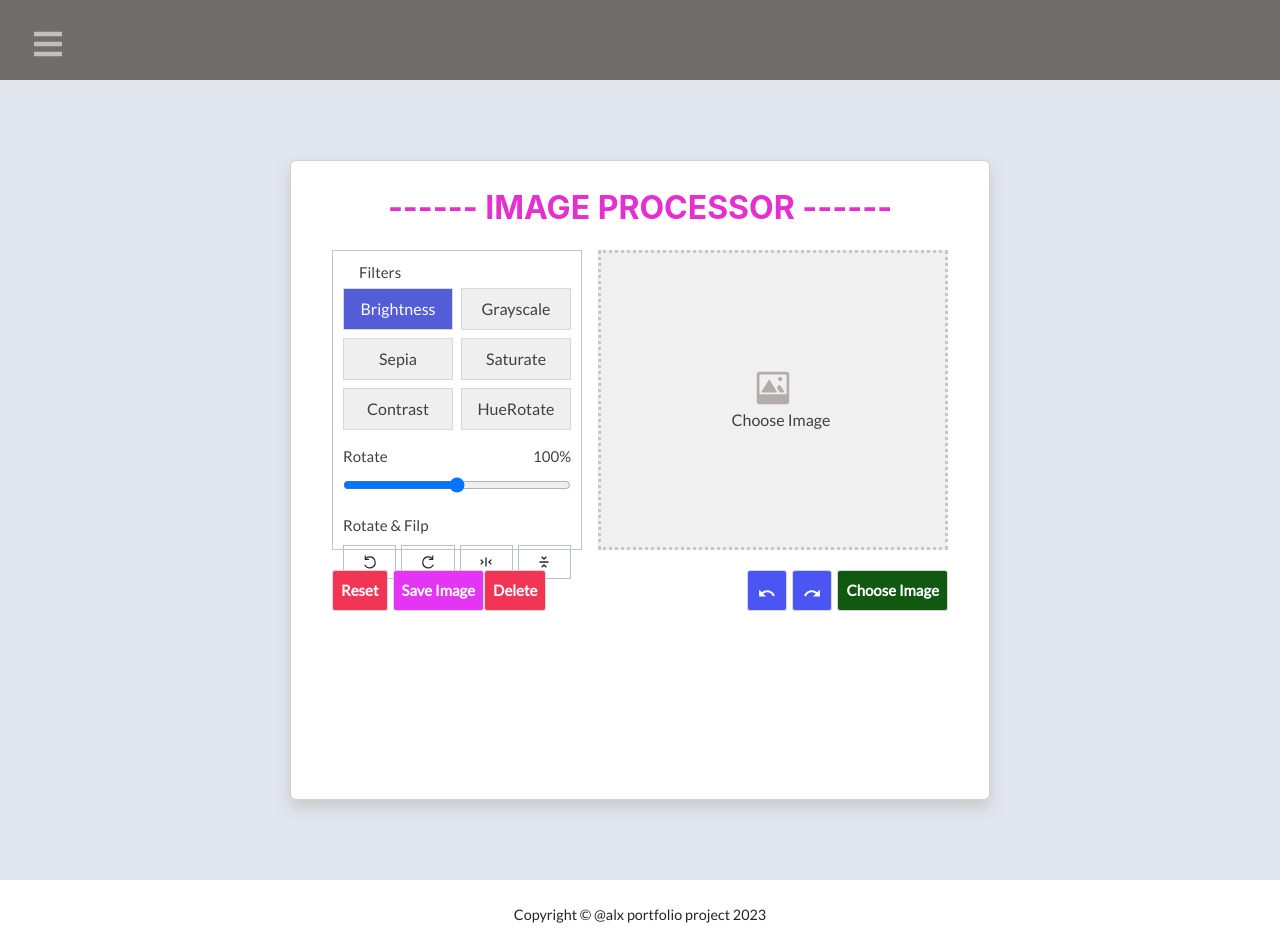
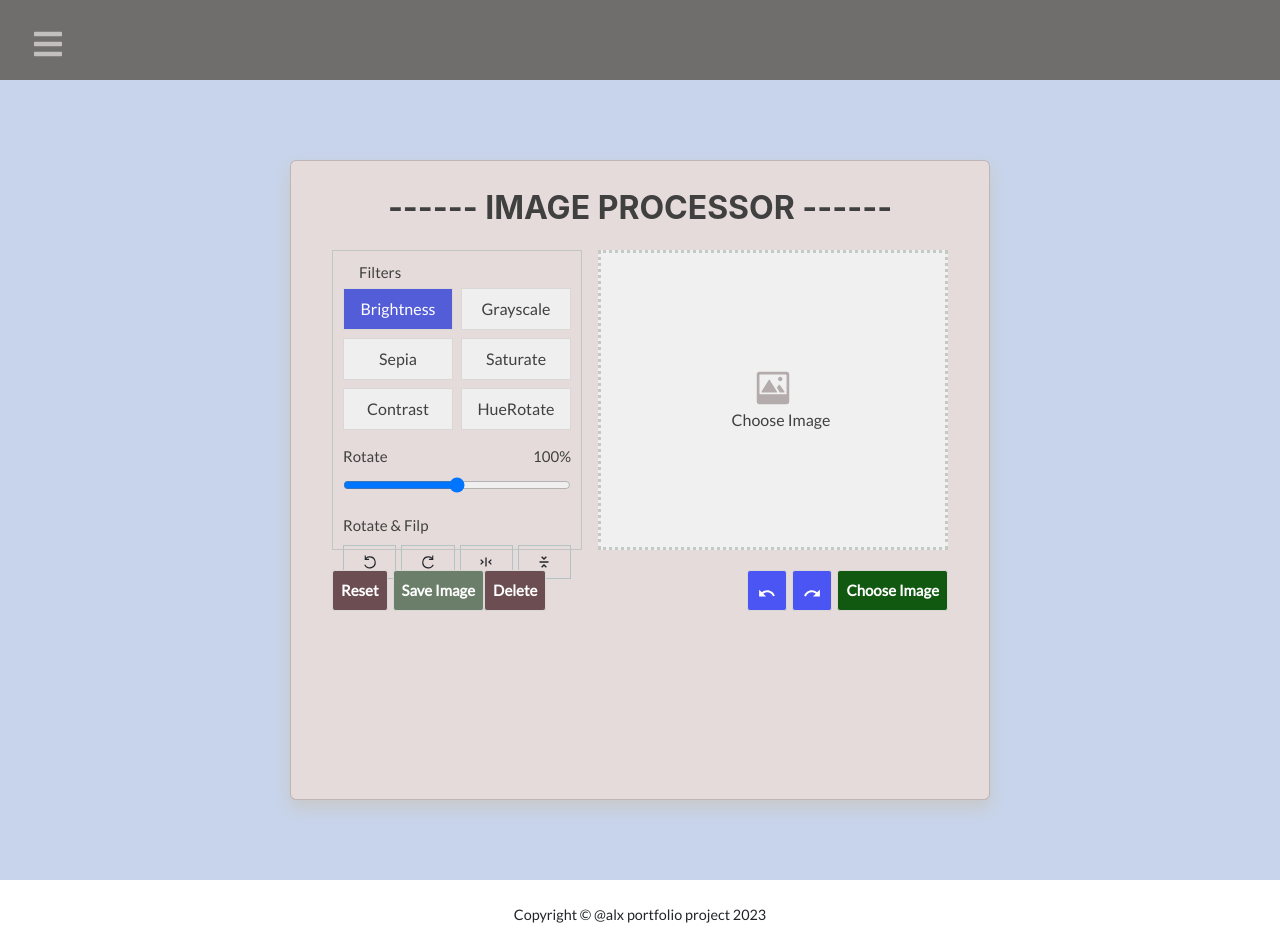
Before and after one commit to favydabs/Image-processing, a React (Create React App) app in the folder image-editing/: page /main in a window 1280 px wide. Built offline with nearby package versions, Linux system fonts and the light colour scheme.

Commit message:
landing page

```diff
--- a/image-editing/src/component/style/main.scss
+++ b/image-editing/src/component/style/main.scss
@@ -1,7 +1,7 @@
 .image_editor {
     width: 100vw;
     height: 100vh;
-    background-color: #e1e6ef;
+    background-color: #c7d4eb;
     display: flex;
     justify-content: center;
     align-items: center;
@@ -9,14 +9,14 @@
         padding: 28px;
         width: 700px;
         height: 80%;
-        background-color: #fff;
+        background-color: #e6dbdb;
         box-shadow: 0 8px 16px 0px rgb(201, 201, 201);
         .card_header {
             text-align: center;
             padding-bottom: 15px;
             h2 {
                 text-transform: uppercase;
-                color: #e52fcf;
+                color:#404040;
             }
         }
         .card_body {
@@ -26,11 +26,11 @@
                 .reset {
                     margin-top: 20px;
                     .save{
-                        background-color: #e335f3 !important;
+                        background-color: #6b7e69 !important;
                         margin-left: 5px;
                     }
                     button {
-                        background-color: rgb(242,53,85);
+                        background-color: rgb(107, 77, 82);
                         padding: 8px;
                         border-radius: 3px;
                         outline: none;
```
